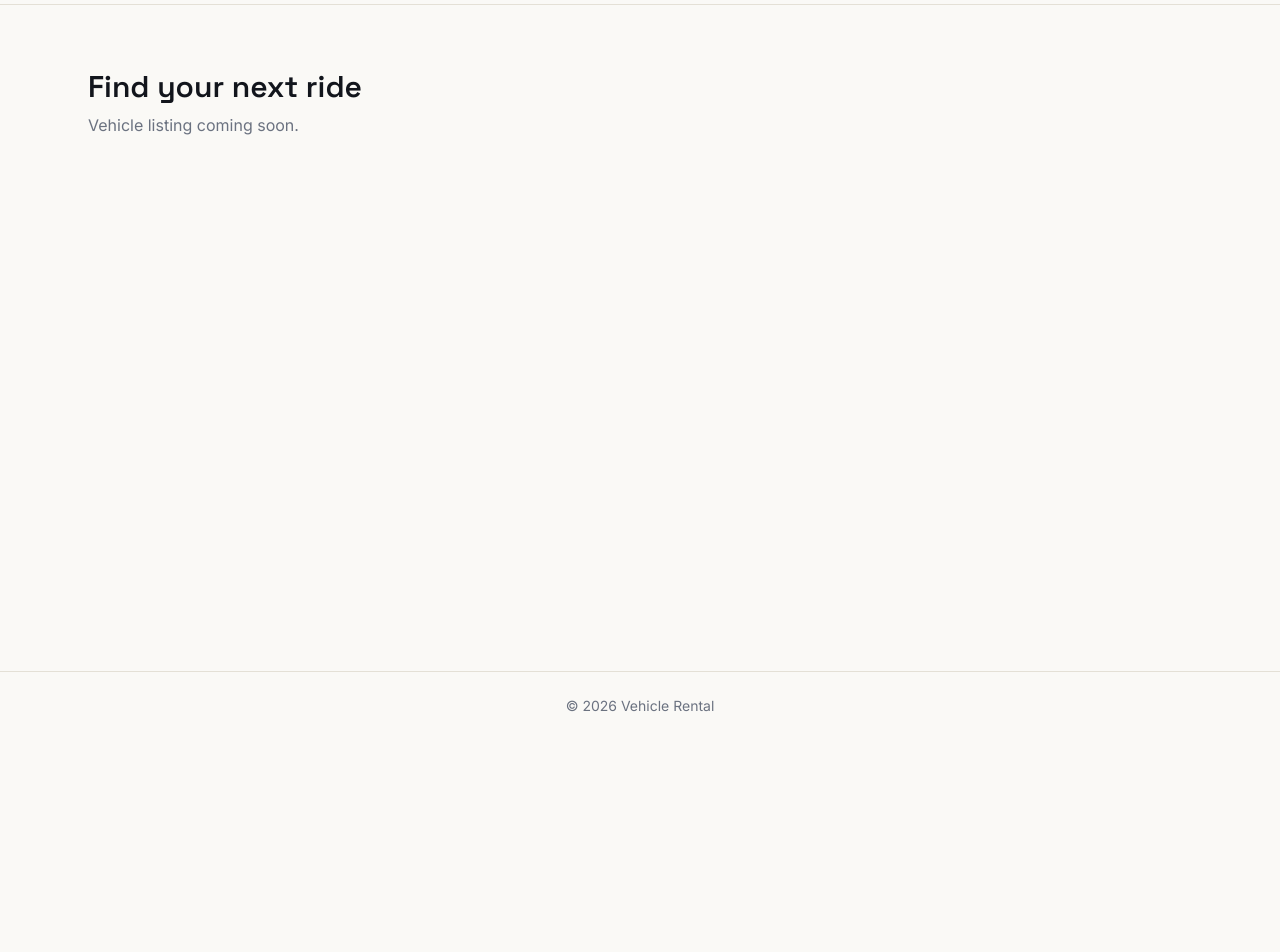
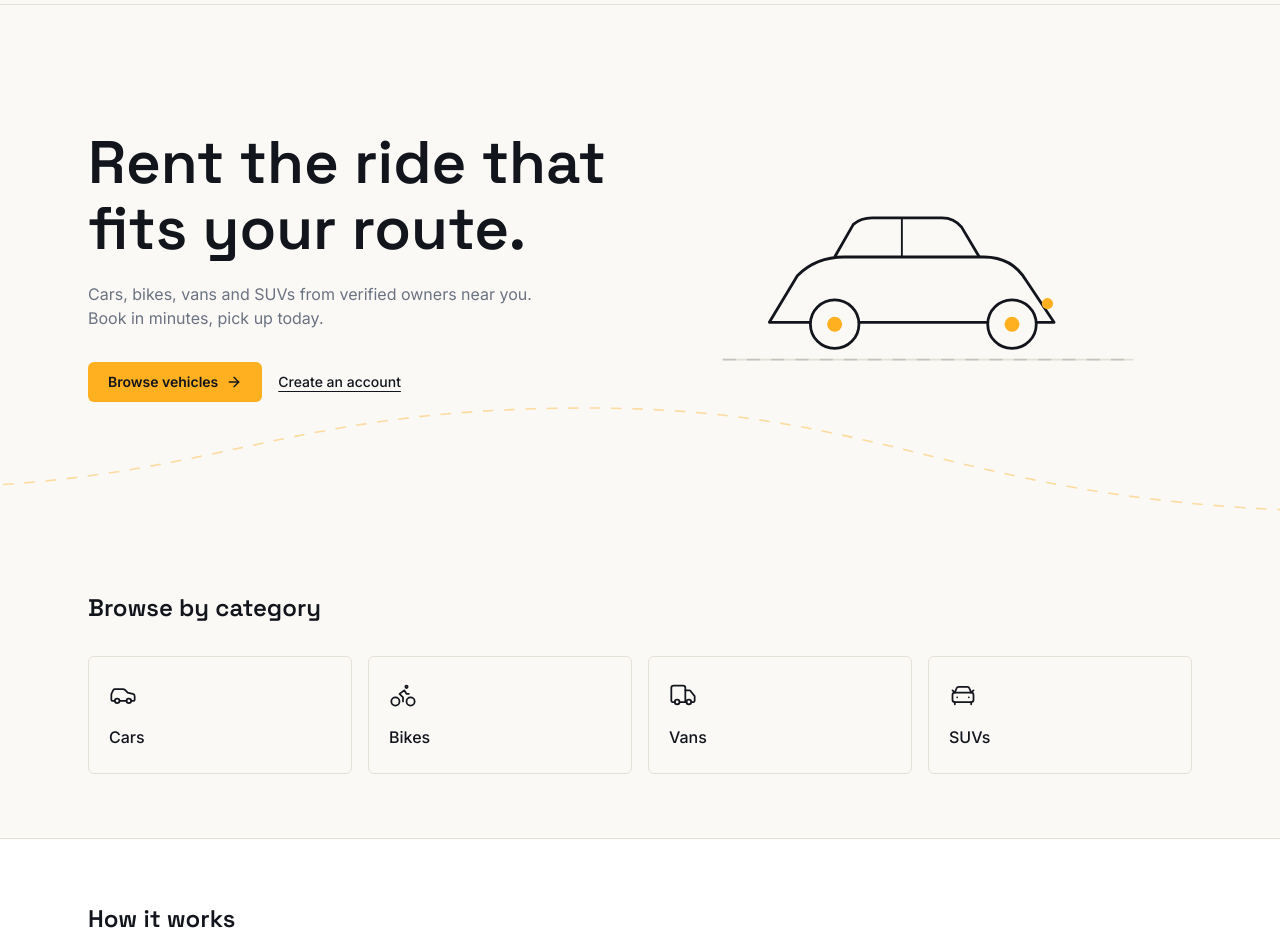
Before and after one commit to islam37/vehicle-rental-frontend, a React (Vite) app: page / in a window 1280 px wide. Shown: the part 60-1012 px from the top of the page. Before the commit the page ends 800 px from the top, so only its background shows below. Built offline with nearby package versions, Linux system fonts and the light colour scheme; no server answers.

Commit message:
add animation for hero component entrance

```diff
--- a/src/index.css
+++ b/src/index.css
@@ -32,6 +32,29 @@
   }
 }
 
+@layer utilities {
+  .animate-hero-in {
+    animation: hero-in 0.7s cubic-bezier(0.16, 1, 0.3, 1) both;
+  }
+}
+
+@keyframes hero-in {
+  from {
+    opacity: 0;
+    transform: translateY(16px);
+  }
+  to {
+    opacity: 1;
+    transform: translateY(0);
+  }
+}
+
+@media (prefers-reduced-motion: reduce) {
+  .animate-hero-in {
+    animation: none;
+  }
+}
+
 @media (prefers-reduced-motion: reduce) {
   .route-dash {
     animation: none;
--- a/src/pages/Home.tsx
+++ b/src/pages/Home.tsx
@@ -1,10 +1,15 @@
+import Hero from '../components/home/Hero';
+import CategoryGrid from '../components/home/CategoryGrid';
+import HowItWorks from '../components/home/HowItWorks';
+import CTABanner from '../components/home/CTABanner';
+
 export default function Home() {
   return (
-    <div className="mx-auto max-w-6xl px-6 py-16">
-      <h1 className="font-display text-3xl font-semibold text-ink">
-        Find your next ride
-      </h1>
-      <p className="mt-2 text-muted">Vehicle listing coming soon.</p>
+    <div>
+      <Hero />
+      <CategoryGrid />
+      <HowItWorks />
+      <CTABanner />
     </div>
   );
 }
```
